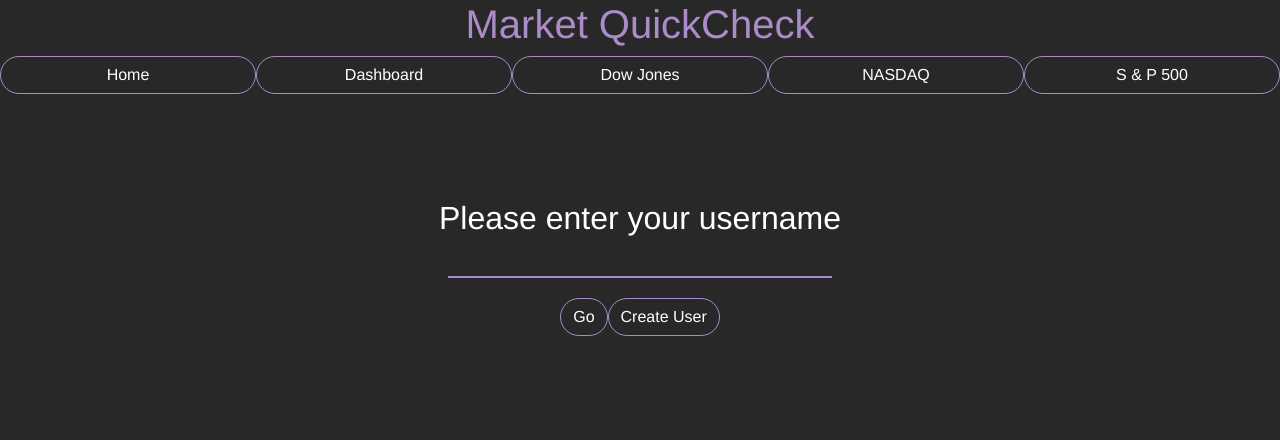
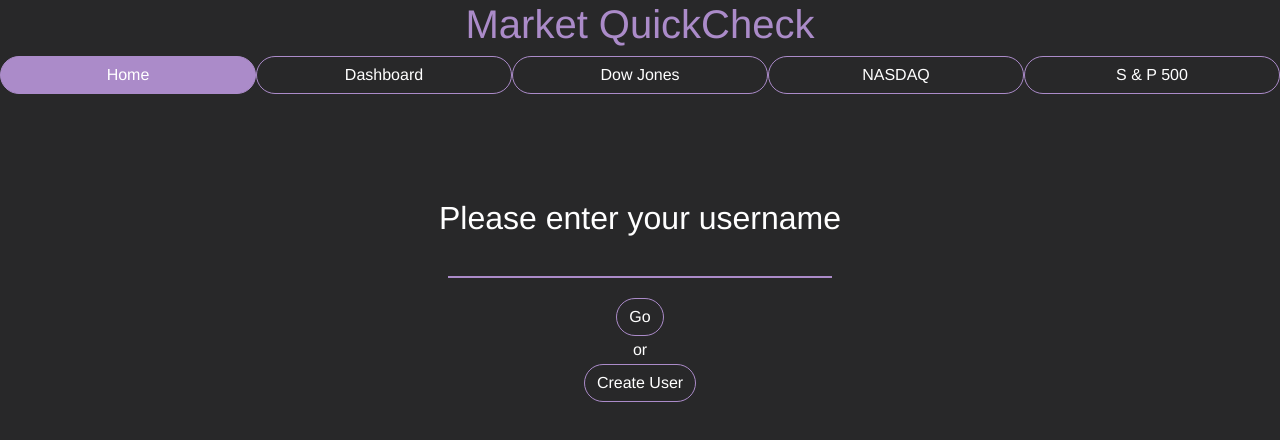
Before and after one commit to prstepic/StockMarketTool, a Vue app in the folder client/: page / in a window 1280 px wide. Shown: the top 440 px of the page. Built offline with nearby package versions, Linux system fonts and the light colour scheme.

Commit message:
active nav buttons

```diff
--- a/client/src/components/NavigationBar.vue
+++ b/client/src/components/NavigationBar.vue
@@ -1,19 +1,19 @@
 <template>
   <!-- div to contain router links that will link to different pages -->
   <div id="navBar">
-    <b-button pill variant="outline-primary" to="/" id="homeLink">
+    <b-button pill variant="outline-primary" exact-active-class="active" to="/" id="homeLink">
       <span> Home </span>
     </b-button>
-    <b-button pill variant="outline-primary" :to="goToUserHome()" id="dashLink">
+    <b-button pill variant="outline-primary" exact-active-class="active" :to="goToUserHome()" id="dashLink">
       <span> Dashboard </span>
     </b-button>
-    <b-button pill variant="outline-primary" to="/djia" id="dowLink">
+    <b-button pill variant="outline-primary" exact-active-class="active" to="/djia" id="dowLink">
       <span> Dow Jones </span>
     </b-button>
-    <b-button pill variant="outline-primary" to="/ixic" id="nasLink">
+    <b-button pill variant="outline-primary" exact-active-class="active" to="/ixic" id="nasLink">
       <span> NASDAQ </span>
     </b-button>
-    <b-button pill variant="outline-primary" to="/inx" id="sapLink">
+    <b-button pill variant="outline-primary" exact-active-class="active" to="/inx" id="sapLink">
       <span> S &amp; P 500 </span>
     </b-button>
   </div>
@@ -38,4 +38,8 @@
     display: grid;
     grid-template-columns: repeat(5, 1fr);
   }
+  .active {
+    background-color: var(--primary);
+  }
+
 </style>
--- a/client/src/components/StockDetail.vue
+++ b/client/src/components/StockDetail.vue
@@ -6,7 +6,8 @@
     <h1 class="symbolTitle" :style="{color: priceColor}" > {{ stockSymbol.ticker }} </h1>
     <p class="lastPrice"> Last Price: ${{ stockSymbol.currentPrice }} </p>
     <p class="dayChange" :style="{color: priceColor}"> Change: {{ stockSymbol.dayDiff }} </p>
-    <p class="asOfDate"> As of: {{ month }}/{{ day }}/{{ year }}</p>
+    <p class="timeOfDay"> As of: {{ hours }}:{{ minutes }} {{ pmOrAM }}</p>
+    <p class="asOfDate"> {{ month }}/{{ day }}/{{ year }}</p>
     <p class="marketHours"
       v-show="!isMarketOpen()"
     >
@@ -78,6 +79,9 @@
         this.pmOrAm = 'AM'
         this.hours = military
       }
+      if(this.minutes < 10) {
+        this.minutes = '0' + this.minutes
+      }
       this.isMarketOpen()
       this.getDayChange()
     },
--- a/client/src/components/StockGridItem.vue
+++ b/client/src/components/StockGridItem.vue
@@ -68,6 +68,9 @@
         this.pmOrAm = 'AM'
         this.hours = military
       }
+      if(this.minutes < 10) {
+        this.minutes = '0' + this.minutes
+      }
       this.dayDifference = (this.stock.tickerData.c - this.stock.tickerData.pc).toFixed(2)
       if(this.dayDifference < 0) {
         this.priceColor = '#e02f61'
--- a/client/src/views/LandingPage.vue
+++ b/client/src/views/LandingPage.vue
@@ -8,14 +8,19 @@
         </div>
       </form>
     </div>
+    <div class="goButton">
       <b-button pill variant="outline-primary" v-on:click="setUser(username)" :disabled="!settingUser">
         <span v-if="settingUser"> Go </span>
         <b-spinner small v-else></b-spinner>
       </b-button>
+    </div>
+    <p> or </p>
+    <div class="createButton">
       <b-button pill variant="outline-primary" v-on:click="createNewUser(username)" :disabled="!newUserEnabled">
         <span v-if="newUserEnabled"> Create User </span>
         <b-spinner small v-else></b-spinner>
       </b-button>
+    </div>
   </div>
 </template>
 
@@ -69,4 +74,11 @@
 label {
   font-size: 200%;
 }
+.goButton {
+  margin-bottom: 2px;
+}
+p {
+  color: white;
+  margin-bottom: 2px;
+}
 </style>
```
Lines whose indentation alone changed are shown as unchanged.
